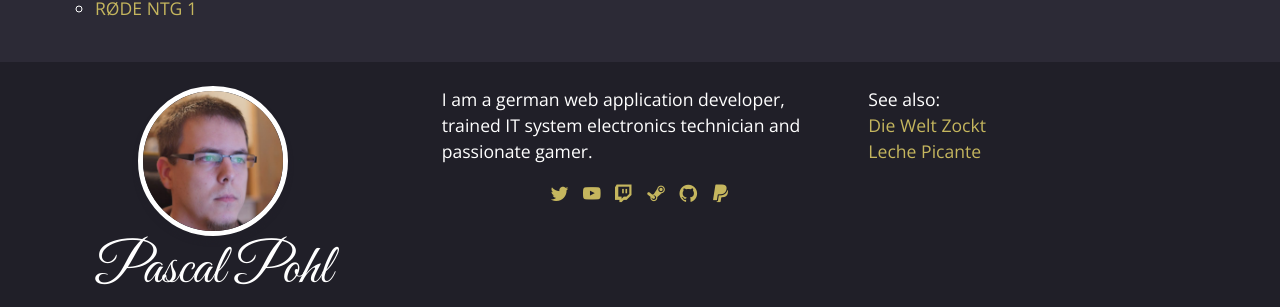
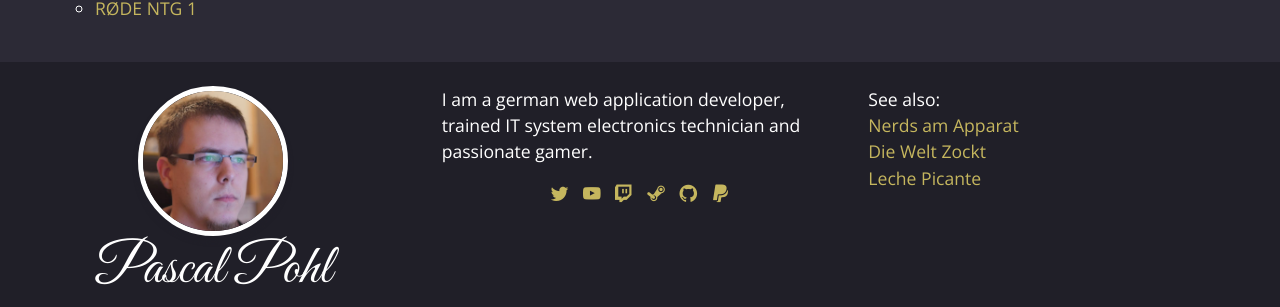
Before and after one commit to PakL/pakl.github.io, a Jekyll site: the page built from index.html, in a window 1280 px wide. Shown: the part 921-1228 px from the top of the page. Built offline with Jekyll 4.4.1, drawn with Linux system fonts in a browser that asks for light colours; some web fonts are replaced.

Commit message:
Update footer.html

```diff
--- a/_includes/footer.html
+++ b/_includes/footer.html
@@ -22,6 +22,7 @@
 		<div class="col-12 col-md-6 col-lg-4">
 			<p>
 				See also:<br>
+				<a href="https://nerdsamapparat.de/" target="_blank">Nerds am Apparat</a><br>
 				<a href="https://dieweltzockt.de" target="_blank">Die Welt Zockt</a><br>
 				<a href="https://lechepicante.rocks" target="_blank">Leche Picante</a>
 			</p>
```
